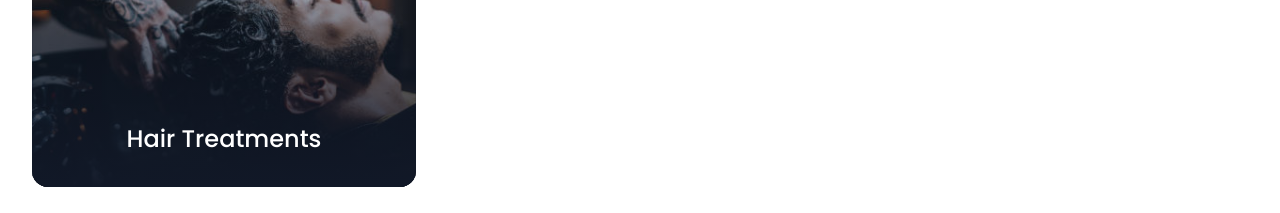
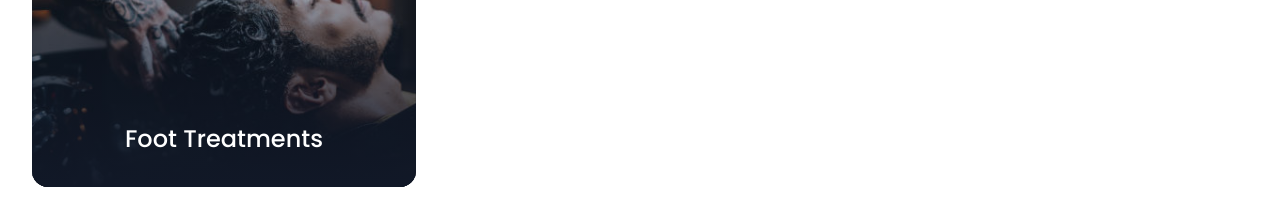
Before and after one commit to PawaniMekhala/mr_barber, a React (Create React App) app: page / in a window 1280 px wide. Shown: the part 4140-4353 px from the top of the page. Built offline with nearby package versions, Linux system fonts and the light colour scheme; a web font is replaced by a local one.

Commit message:
refactor: add id as a key

```diff
--- a/src/pages/Services.jsx
+++ b/src/pages/Services.jsx
@@ -8,13 +8,13 @@ import Service6 from "../assets/services_img/service6.jpg";
 
 const Services = () => {
   const serviceItem = [
-    { text: "Facial Treatments", image: Service1 },
-    { text: "Standard Haircuts", image: Service2 },
-    { text: "Hair Treatments", image: Service3 },
-    { text: "Styling", image: Service4 },
-    { text: "Body Treatments", image: Service5 },
-    { text: "Weddings", image: Service6 },
-    { text: "Hair Treatments", image: Service3 },
+    { id: 1, text: "Facial Treatments", image: Service1 },
+    { id: 2, text: "Standard Haircuts", image: Service2 },
+    { id: 3, text: "Hair Treatments", image: Service3 },
+    { id: 4, text: "Styling", image: Service4 },
+    { id: 5, text: "Body Treatments", image: Service5 },
+    { id: 6, text: "Weddings", image: Service6 },
+    { id: 7, text: "Foot Treatments", image: Service3 },
   ];
 
   return (
@@ -27,10 +27,10 @@ const Services = () => {
           </h2>
           {/* Service cards */}
           <div className="mx-auto mt-8 grid font-poppins max-w-2xl auto-rows-fr grid-cols-1 gap-8 sm:mt-12 lg:mx-0 lg:max-w-none lg:grid-cols-3 ">
-            {serviceItem.map(({ text, image }, index) => {
+            {serviceItem.map(({ id, text, image }, index) => {
               return (
                 <div
-                  key={index}
+                  key={id}
                   className="group relative isolate flex flex-col justify-end items-center overflow-hidden rounded-2xl bg-gray-900 dark:bg-gray-700 px-8 py-8 pb-8 pt-80 sm:pt-48 lg:pt-80"
                 >
                   <img
```
